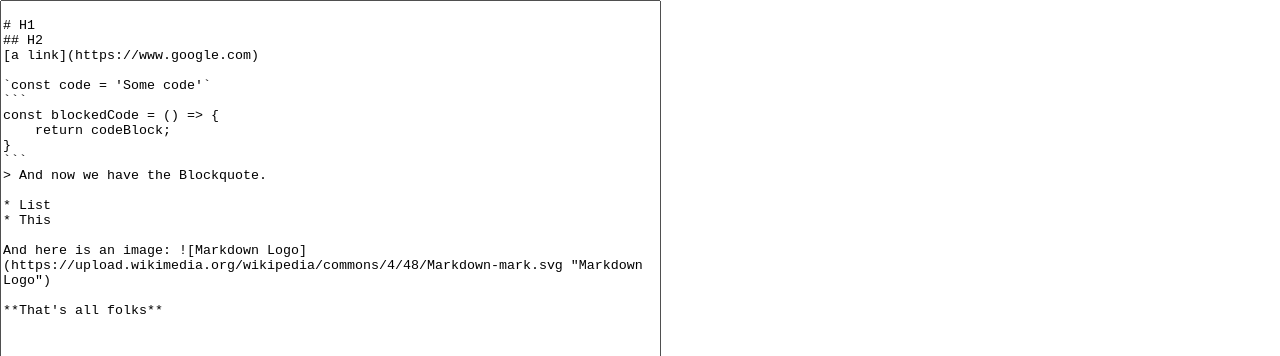
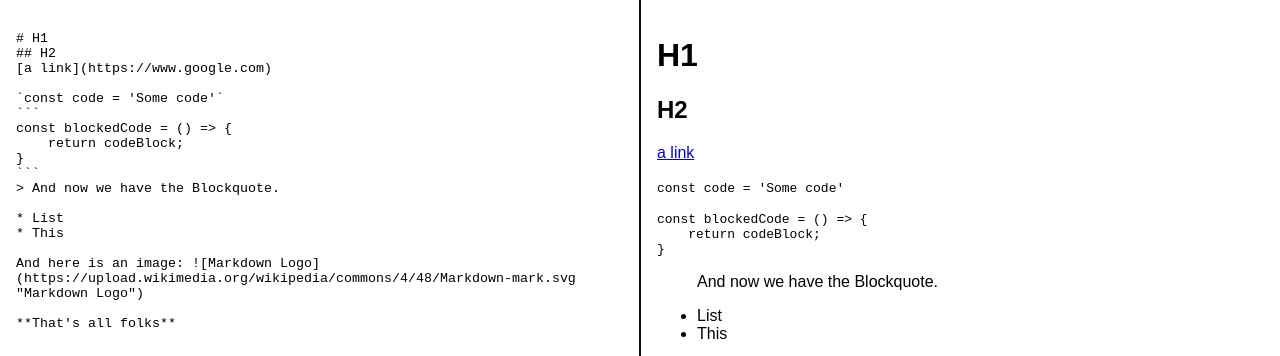
Before and after one commit to OnlinePseudonym/markdown_previewer, a React app: page / in a window 1280 px wide. Shown: the top 356 px of the page. Built offline with nearby package versions, Linux system fonts and the light colour scheme; grey boxes are pictures that could not be loaded.

Commit message:
add basic styling

```diff
--- a/src/components/editor.js
+++ b/src/components/editor.js
@@ -2,7 +2,7 @@ import React from 'react';
 
 const Editor = (props) => {
     return (
-        <textarea name="editor" id="editor" className="editor" cols="80" rows="25" value={props.input} onChange={props.handleChange}></textarea>
+        <textarea name="editor" id="editor" className="editor" value={props.input} onChange={props.handleChange}></textarea>
     )
 }
 
--- a/src/index.css
+++ b/src/index.css
@@ -10,3 +10,32 @@ body {
   padding: 0;
   font-family: sans-serif;
 }
+
+.app-container {
+  display: grid;
+  grid-template-rows: 1fr 1fr;
+  height: 100vh;
+  grid-gap: 2px;
+  background: #111;
+}
+
+.editor {
+  overflow: auto;
+  outline: none;
+  resize: none;
+  border: none;
+  padding: 1rem;
+}
+
+.preview {
+  background: #fff;
+  padding: 1rem;
+}
+
+@media only screen and (min-width: 600px) {
+  .app-container {
+    grid-auto-flow: column;
+    grid-template-rows: 1fr;
+    grid-template-columns: 1fr 1fr;
+  }
+}
--- a/src/index.js
+++ b/src/index.js
@@ -42,7 +42,7 @@ const blockedCode = () => {
 
     render() {
         return (
-            <div>
+            <div className="app-container">
                 <Editor handleChange={this.handleChange} input={this.state.input} />
                 <Preview input={this.state.input} />
             </div>
```
